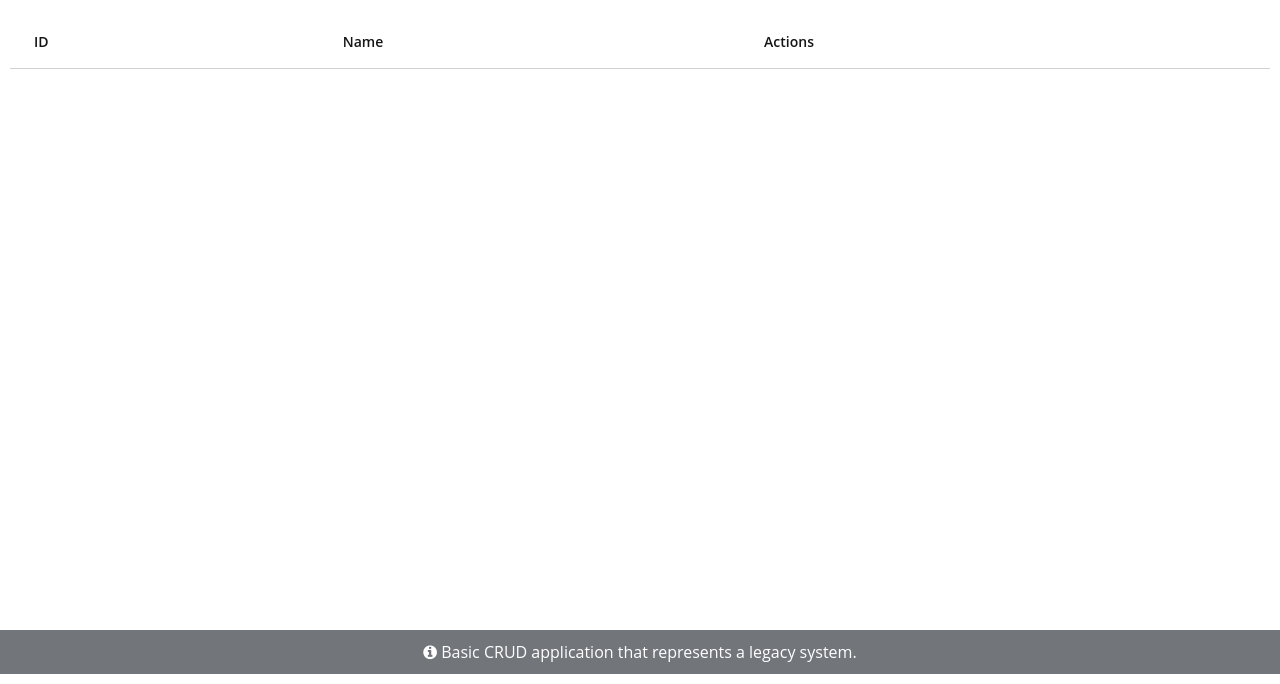
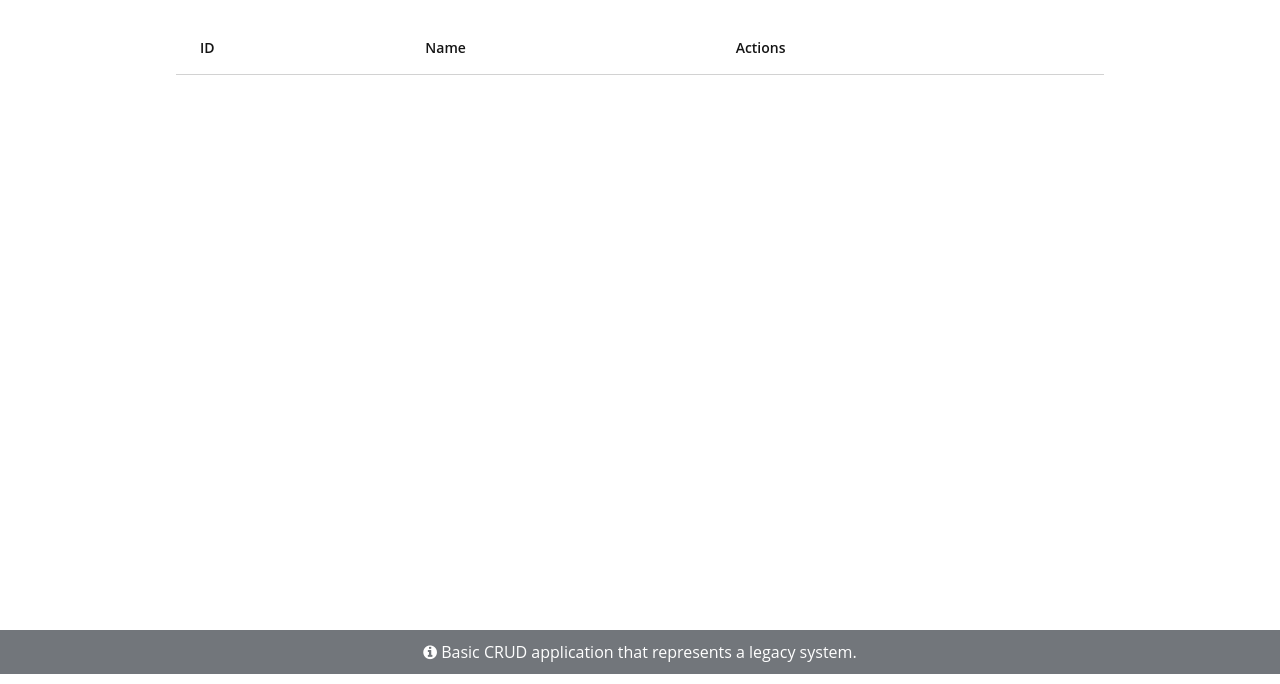
Before and after one commit to integr8ly/walkthrough-applications, a website: page fruit-app/public/index.html in a window 1280 px wide. Shown: the part 126-810 px from the top of the page. Drawn offline with Linux system fonts and the light colour scheme; no server answers; a web font is replaced by a local one.

Commit message:
Containerize table for prevent streching across full width on larger screens

```diff
--- a/fruit-app/public/index.html
+++ b/fruit-app/public/index.html
@@ -11,8 +11,8 @@
   <link rel="stylesheet" href="https://cdnjs.cloudflare.com/ajax/libs/font-awesome/4.7.0/css/font-awesome.min.css">
 </head>
 
-<body>
-  <div class="pf-l-stack pf-m-gutter" style="margin: 10px">
+<body class="pf-u-display-flex pf-u-justify-content-center">
+  <div class="pf-l-stack pf-m-gutter" style="margin: auto; padding: 1em; min-width: 75%;">
     <section class="pf-l-stack__item">
       <h1 class="pf-c-title pf-m-4xl" style="text-align: center;">
         <i class="fa fa-shopping-basket"></i>
```
